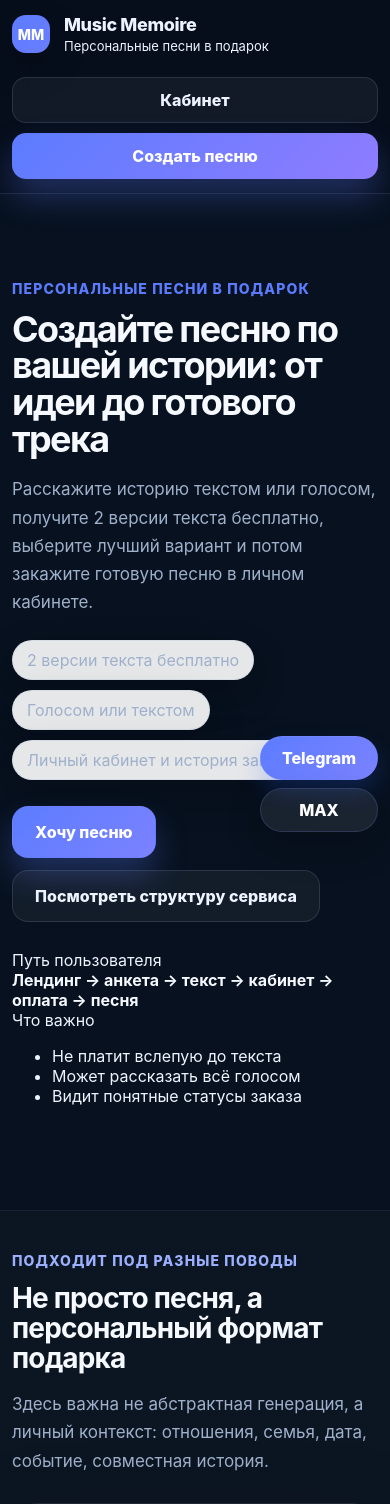
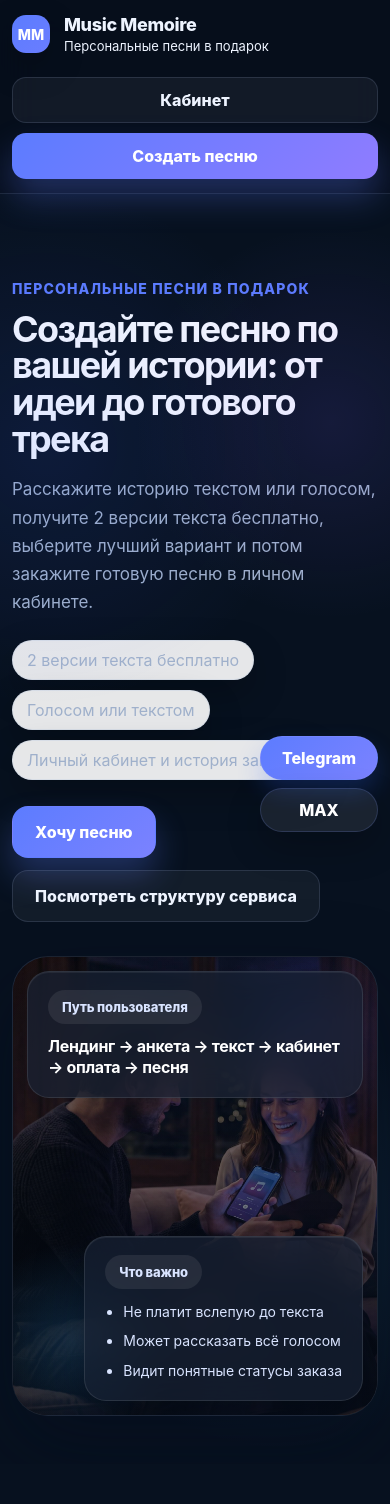
Before and after one commit to mikhailantonovdigital-dev/musicmemoire-web, a FastAPI app: page / in a window 390 px wide. Shown: the top 1504 px of the page. Run offline with FastAPI, Linux system fonts and the light colour scheme; parts of the project's set-up code (start-up, migrations or seed data) failed here and were passed over; some libraries are stand-ins or nearby versions.

Commit message:
Update styles.css

```diff
--- a/app/static/css/styles.css
+++ b/app/static/css/styles.css
@@ -2480,3 +2480,192 @@ strong,
     padding: 20px;
   }
 }
+/* ===== Commit 11.1.1 — hero with emotional image ===== */
+
+.hero-home-photo {
+  position: relative;
+  overflow: hidden;
+}
+
+.hero-home-photo::before {
+  content: "";
+  position: absolute;
+  inset: 0;
+  background:
+    radial-gradient(circle at 12% 20%, rgba(61, 100, 255, 0.12), transparent 24%),
+    radial-gradient(circle at 85% 18%, rgba(126, 94, 255, 0.12), transparent 18%),
+    radial-gradient(circle at 72% 82%, rgba(76, 193, 255, 0.10), transparent 20%);
+  pointer-events: none;
+}
+
+.hero-grid-photo {
+  grid-template-columns: 1fr 1fr;
+  gap: 34px;
+  align-items: center;
+}
+
+.hero-visual {
+  position: relative;
+}
+
+.hero-photo-card {
+  position: relative;
+  min-height: 620px;
+  border-radius: 36px;
+  overflow: hidden;
+  background:
+    linear-gradient(180deg, rgba(11, 22, 42, 0.92), rgba(8, 16, 30, 0.96));
+  border: 1px solid rgba(255, 255, 255, 0.08);
+  box-shadow:
+    0 30px 80px rgba(4, 12, 28, 0.42),
+    inset 0 1px 0 rgba(255, 255, 255, 0.06);
+}
+
+.hero-photo-image {
+  position: absolute;
+  inset: 0;
+  background:
+    linear-gradient(180deg, rgba(7, 14, 27, 0.18), rgba(7, 14, 27, 0.58)),
+    linear-gradient(90deg, rgba(7, 14, 27, 0.18), rgba(7, 14, 27, 0.30)),
+    url("/static/img/hero-gift-song.jpg");
+  background-size: cover;
+  background-position: center;
+  background-repeat: no-repeat;
+  transform: scale(1.02);
+}
+
+.hero-photo-card::after {
+  content: "";
+  position: absolute;
+  inset: 0;
+  background:
+    radial-gradient(circle at 16% 84%, rgba(54, 168, 255, 0.18), transparent 20%),
+    radial-gradient(circle at 84% 16%, rgba(109, 92, 255, 0.18), transparent 22%);
+  pointer-events: none;
+}
+
+.hero-overlay-card {
+  position: absolute;
+  z-index: 2;
+  max-width: 360px;
+  padding: 24px 26px;
+  border-radius: 28px;
+  background: rgba(25, 35, 53, 0.68);
+  border: 1px solid rgba(255, 255, 255, 0.10);
+  box-shadow:
+    0 20px 50px rgba(4, 12, 28, 0.36),
+    inset 0 1px 0 rgba(255, 255, 255, 0.06);
+  backdrop-filter: blur(18px);
+}
+
+.hero-overlay-card-top {
+  top: 34px;
+  left: 34px;
+}
+
+.hero-overlay-card-bottom {
+  right: 34px;
+  bottom: 34px;
+}
+
+.hero-overlay-badge {
+  display: inline-flex;
+  align-items: center;
+  min-height: 38px;
+  padding: 0 16px;
+  margin-bottom: 18px;
+  border-radius: 999px;
+  background: rgba(255, 255, 255, 0.08);
+  color: #d9e4ff;
+  font-size: 14px;
+  font-weight: 800;
+  letter-spacing: -0.01em;
+}
+
+.hero-overlay-card strong {
+  display: block;
+  color: #ffffff;
+  font-size: 22px;
+  line-height: 1.34;
+  letter-spacing: -0.02em;
+}
+
+.hero-overlay-list {
+  margin: 0;
+  padding-left: 22px;
+  color: #d9e4ff;
+  font-size: 18px;
+  line-height: 1.65;
+}
+
+.hero-overlay-list li + li {
+  margin-top: 8px;
+}
+
+@media (max-width: 1180px) {
+  .hero-grid-photo {
+    grid-template-columns: 1fr;
+  }
+
+  .hero-photo-card {
+    min-height: 560px;
+  }
+}
+
+@media (max-width: 860px) {
+  .hero-photo-card {
+    min-height: 520px;
+  }
+
+  .hero-overlay-card {
+    max-width: 300px;
+    padding: 18px 20px;
+    border-radius: 22px;
+  }
+
+  .hero-overlay-card strong {
+    font-size: 18px;
+  }
+
+  .hero-overlay-list {
+    font-size: 16px;
+    line-height: 1.55;
+  }
+}
+
+@media (max-width: 680px) {
+  .hero-photo-card {
+    min-height: 460px;
+  }
+
+  .hero-overlay-card {
+    position: absolute;
+    max-width: calc(100% - 28px);
+  }
+
+  .hero-overlay-card-top {
+    top: 14px;
+    left: 14px;
+  }
+
+  .hero-overlay-card-bottom {
+    right: 14px;
+    bottom: 14px;
+  }
+
+  .hero-overlay-badge {
+    min-height: 34px;
+    padding: 0 14px;
+    margin-bottom: 12px;
+    font-size: 13px;
+  }
+
+  .hero-overlay-card strong {
+    font-size: 16px;
+  }
+
+  .hero-overlay-list {
+    font-size: 14px;
+    padding-left: 18px;
+  }
+}
```
